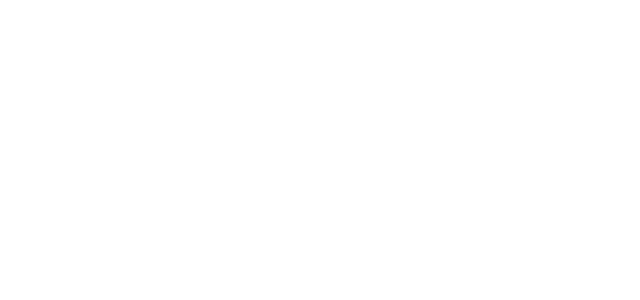
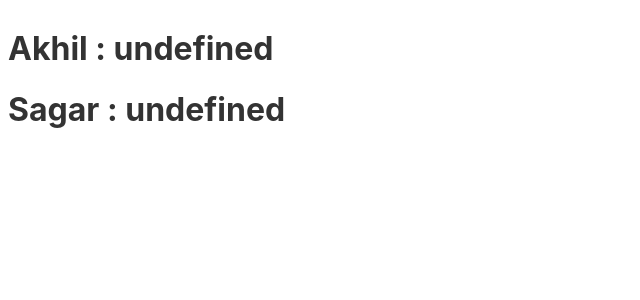
Before and after one commit to akhil-haridas/svelte-basics, a Svelte app: page / in a window 1280 px wide. Shown: the top 300 px of the page, without its empty margins (0-640 px from the left). Built offline with nearby package versions, Linux system fonts and the light colour scheme.

Commit message:
using names

```diff
--- a/src/App.svelte
+++ b/src/App.svelte
@@ -51,6 +51,7 @@
 </script>
 
 <Names let:firstName let:lastName>
+  <h1>{firstName} : {lastName}</h1>
 </Names>
 
 <!-- <div>
```
